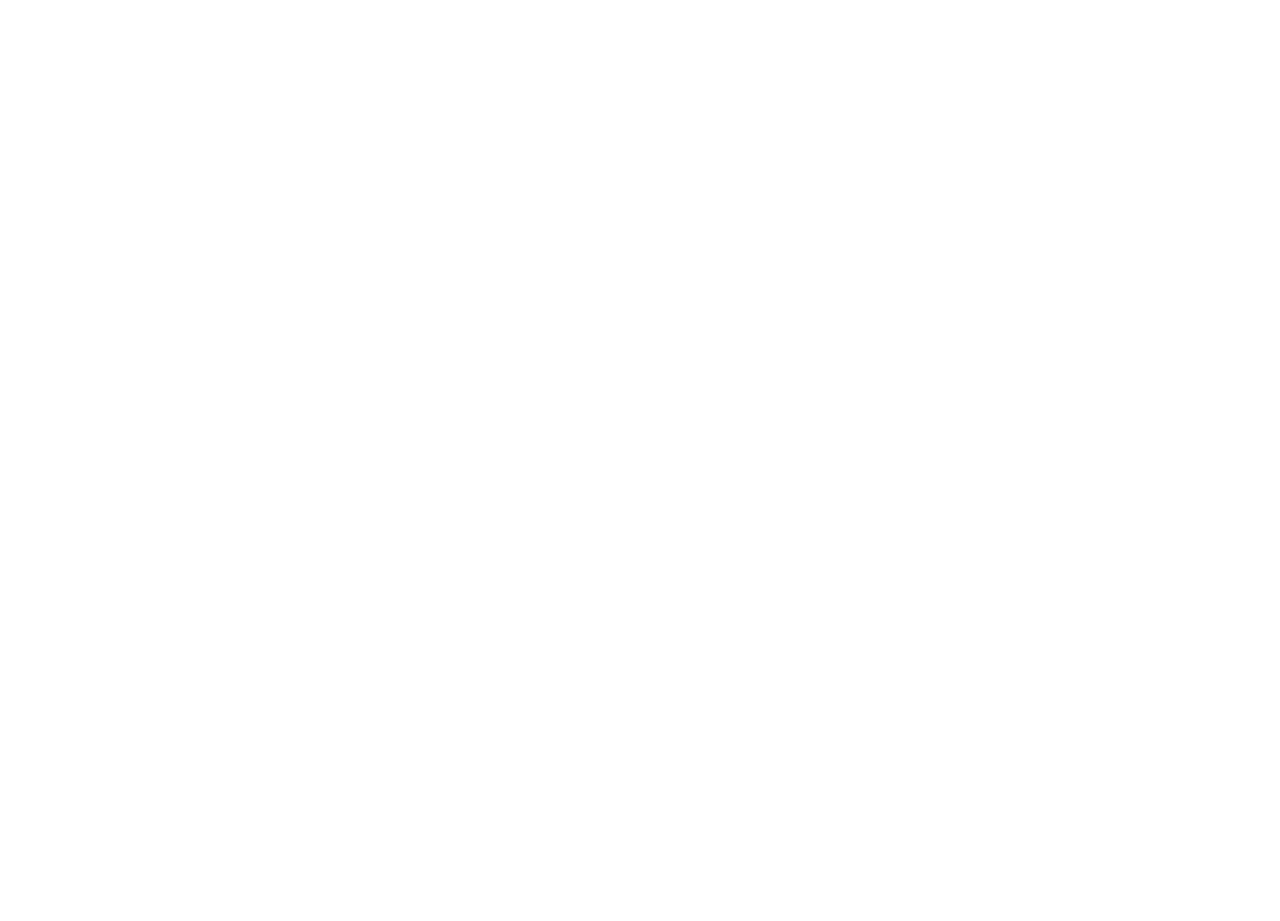
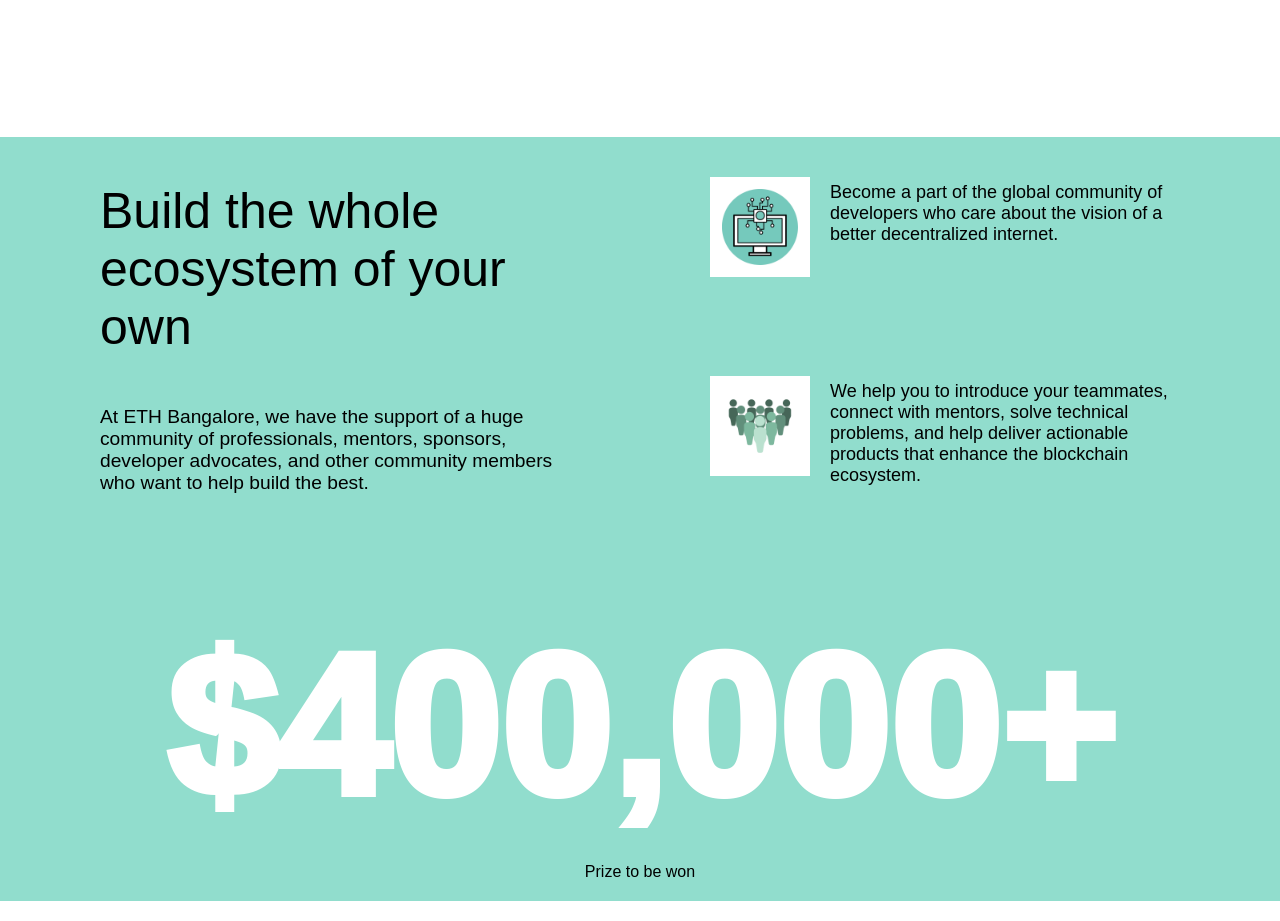
Before and after one commit to sakshib0811/Hackathon_website, a React (Create React App) app: page / in a window 1280 px wide. Shown: the part 1500-2421 px from the top of the page. Before the commit the page ends 1249 px from the top, so only its background shows below. Built offline with nearby package versions, Linux system fonts and the light colour scheme.

Commit message:
prize component added

```diff
--- a/src/App.css
+++ b/src/App.css
@@ -1,5 +1,6 @@
 .App {
   text-align: center;
+  font-family: Outfit, sans-serif;
 }
 
 .App-logo {
--- a/src/App.js
+++ b/src/App.js
@@ -2,6 +2,7 @@
 import About from './Components/About';
 import Home from './Components/Home';
 import Nav from './Components/Nav';
+import Prize from './Components/Prize';
 
 function App() {
   return (
@@ -9,6 +10,7 @@
       <Nav />
       <Home />
       <About />
+      <Prize />
     </div>
   );
 }
--- a/src/Components/About.css
+++ b/src/Components/About.css
@@ -17,6 +17,7 @@
 
 
 .h3{
+    margin-top: 60px;
     text-align: justify;
     margin-left: 100px;
 }
--- a/src/Components/About.js
+++ b/src/Components/About.js
@@ -1,6 +1,5 @@
 import React from 'react'
 import "./About.css"
-import underline from "./images/underline.jpg"
 function About() {
   return (
     <div className='about'>
--- a/src/Components/Home.css
+++ b/src/Components/Home.css
@@ -31,14 +31,14 @@
 
 .sub_upper_title{
     color: black;
-    font-size: 25px;
+    font-size: 35px;
     /* margin-top: 90px; */
     padding-top: 50px;
 }
 
 .heading{
     font-weight: 600;
-    font-size: 50px;
+    font-size: 70px;
     color: black;
     font-family:  'Outfit, sans-serif';
 }
--- /dev/null
+++ b/src/Components/Prize.css
@@ -0,0 +1,78 @@
+.prize{
+    margin-top: 15%;
+    display: flex;
+    flex-direction: row;
+    background-color: rgb(145, 221, 205);
+    font-family: Outfit, sans-serif;
+    padding-top: 20px;
+}
+
+.sub_topic1{
+    width: 50%;
+}
+
+.ph{
+    font-size: 50px;
+    margin-right: 50px;
+    margin-left: 100px;
+    text-align: initial;
+    margin-top: 25px;
+}
+
+.disc1{
+    font-size: 120%;
+    text-align: -webkit-left;
+    margin-left: 100px;
+    margin-right: 60px;
+    margin-top: 25px;
+}
+
+.sub_topic2{
+    width: 50%;
+    box-sizing: border-box;
+    border-style: solid;
+    display: grid;
+    border-color: white;
+    border-width: 13px;
+    gap: 7rem;
+    border-left-width: 0px;
+    border-top-width: 0px;
+    border-bottom-width: 0px;
+    border-right-width: 0px;
+}
+
+.sub{
+    display: flex;
+    margin-left: 70px;
+    margin-right: 70px;
+    text-align: initial;
+}
+
+.logo2{
+    margin-top: 20px;
+    height: 100px;
+}
+
+.disc{
+    margin-left: 20px;
+    margin-right: 20px;
+    margin-top: 25px;
+    font-size: large;
+}
+
+.sub_topic3{
+    background-color:rgb(145, 221, 205); ;
+    font-size: 20rem;
+    font-weight: 1000;
+    margin-top: 0px;
+    padding-top: 100px;
+    color: white;
+}
+
+.won{
+    background-color:rgb(145, 221, 205);
+    margin-top: 0;
+    padding-top: 20px;
+    margin-bottom: 20px;
+    padding-bottom: 20px;
+}
--- /dev/null
+++ b/src/Components/Prize.js
@@ -0,0 +1,38 @@
+import React from 'react'
+import "./Prize.css"
+import logo2 from "./images/logo2.png"
+import logo3 from "./images/logo3.png"
+function Prize() {
+  return (
+      <div>
+    <div className='prize'>
+        <div className="sub_topic1">
+            <p className='ph'>
+                Build the whole ecosystem of your own
+            </p>
+            <p className='disc1'>
+            At ETH Bangalore, we have the support of a huge community of professionals, mentors, sponsors, developer advocates, and other community members who want to help  build the best.
+            </p>
+        </div>
+        <div className="sub_topic2">
+            <div className="sub">
+                <img src={logo2} className='logo2'></img>
+                <p className='disc'>Become a part of the global community of developers who care about the vision of a better decentralized internet.</p>
+            </div>
+            <div className="sub">
+                <img src={logo3} className='logo2'></img>
+                <p className='disc'>
+               We help you to introduce your teammates, connect  with mentors, solve technical problems, and help  deliver actionable products that enhance the blockchain ecosystem.
+                </p>
+            </div>
+        </div>
+        </div>
+        <div className="sub_topic3">
+            $400,000+
+        </div>
+        <p className='won'>Prize to be won</p>
+    </div>
+  )
+}
+
+export default Prize
```
Also changed, not shown: src/Components/images/logo2.png (added), src/Components/images/logo3.png (added).
